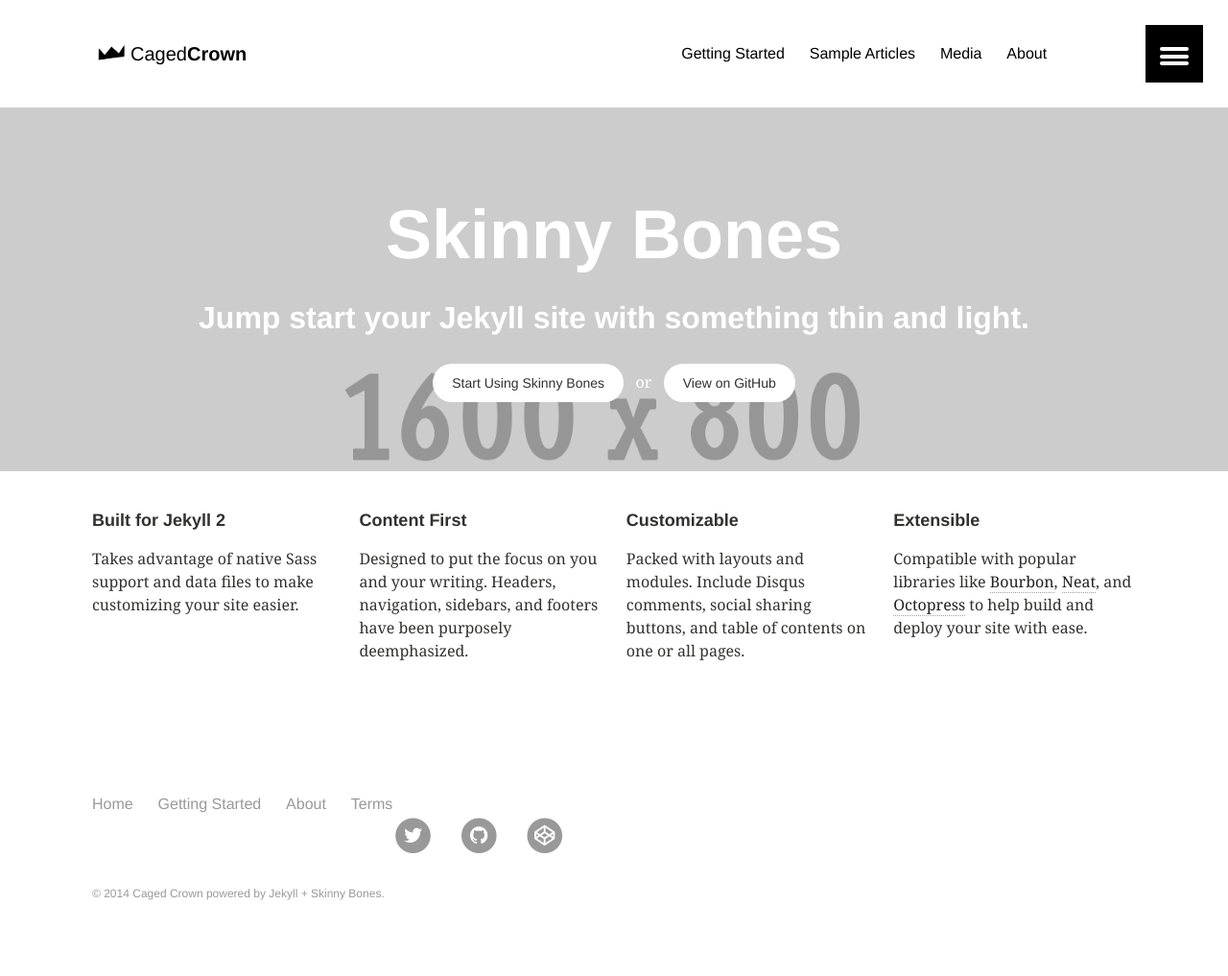
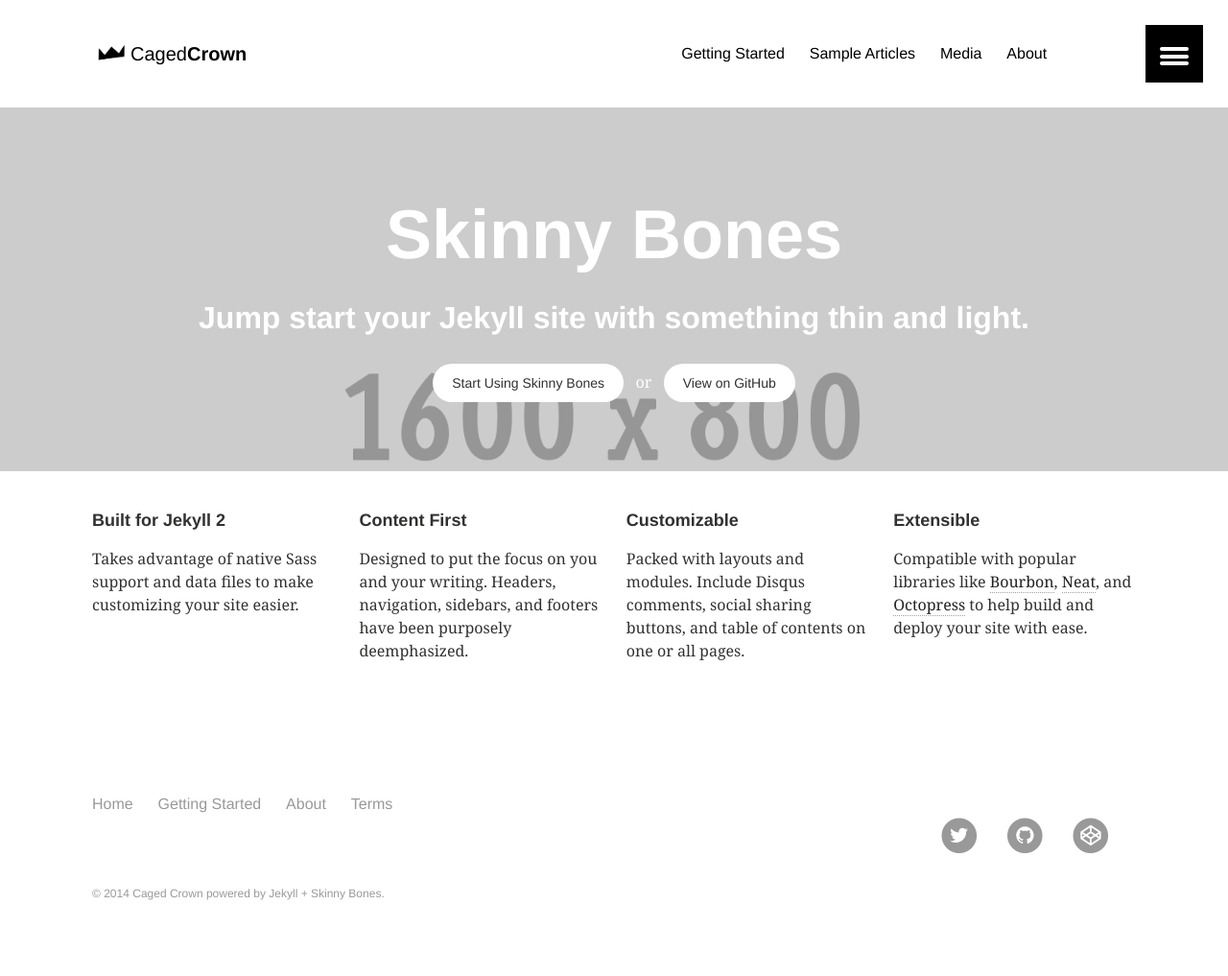
Before and after one commit to cagedcrown/cagedcrown.github.io, a Jekyll site: the page built from index.md, in a window 1280 px wide. Shown: the whole page at 96% size. Built offline with Jekyll 4.4.1, drawn with Linux system fonts in a browser that asks for light colours.

Commit message:
footer issues

```diff
--- a/_includes/footer.html
+++ b/_includes/footer.html
@@ -11,7 +11,8 @@
 		{% endfor %}
 		</ul>
 	<br>
-	<div class="social-icons">
+
+	<div id="social-icons">
 	<ul>
 		<li>
 			<a href="https://twitter.com/cagedcrown" onclick="ga('send', 'event', 'link', 'click', 'Twitter follow');"> <span class="twitter fa-stack fa-lg"> <i class="fa fa-circle fa-stack-2x"></i> <i class="fa fa-twitter fa-stack-1x fa-inverse"></i> </span> </a>
@@ -29,11 +30,10 @@
 			<a href="mailto:mo@cagedcrown.com"> <i class="fa fa-envelope-2x"></i> </a>
 		</li>
 
-
-
 	</ul>
 	</div>
-	</nav><!-- social-links -->
+	<br>
+	</nav>
 		<!-- /.bottom-menu -->
 	<p class="copyright">&#169; {{ site.time | date: '%Y' }} <a href="{{ site.url }}">{{ site.title }}</a> powered by <a href="http://jekyllrb.com">Jekyll</a> + <a href="http://mmistakes.github.io/skinny-bones-jekyll/">Skinny Bones</a>.</p>
 
--- a/_sass/_layout.scss
+++ b/_sass/_layout.scss
@@ -454,15 +454,16 @@
 // --------------------------------------------------
 
 footer {
-	text-align: left;
+	text-align: center;
 	list-style-type: none;
 }
 
-.social-icons {
-	float: left;
-	text-align: left;
+#social-icons {
+	float: right;
+	text-align: right;
 	display: inline-block;
 	list-style-type: none;
+	text-decoration: none;
 }
 
 #site-footer {
@@ -478,6 +479,7 @@
 		a {
 			color: lighten($black,60);
 			text-decoration: none;
+			text-align: left;
 		}
 	}
 }
```
